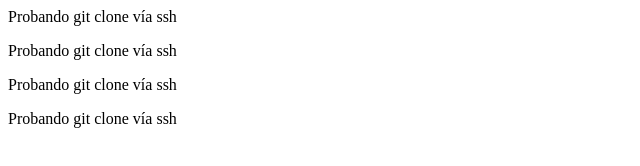
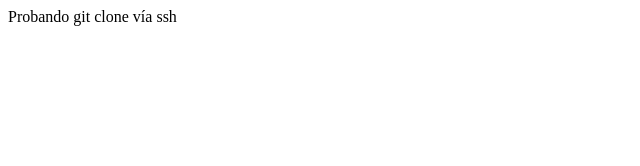
Before and after one commit to mcortsur/uax-devops-02, a plain HTML site: page index.html in a window 1280 px wide. Shown: the whole page, without its empty margins (0-640 px from the left). Drawn offline with Linux system fonts and the light colour scheme.

Commit message:
Revert "Collaborator - Update index.html"

```diff
--- a/index.html
+++ b/index.html
@@ -4,8 +4,5 @@
     </head>
     <body>
         <p>Probando git clone vía ssh</p>
-        <p>Probando git clone vía ssh</p>
-        <p>Probando git clone vía ssh</p>
-        <p>Probando git clone vía ssh</p>
     </body>
 </html>
```
